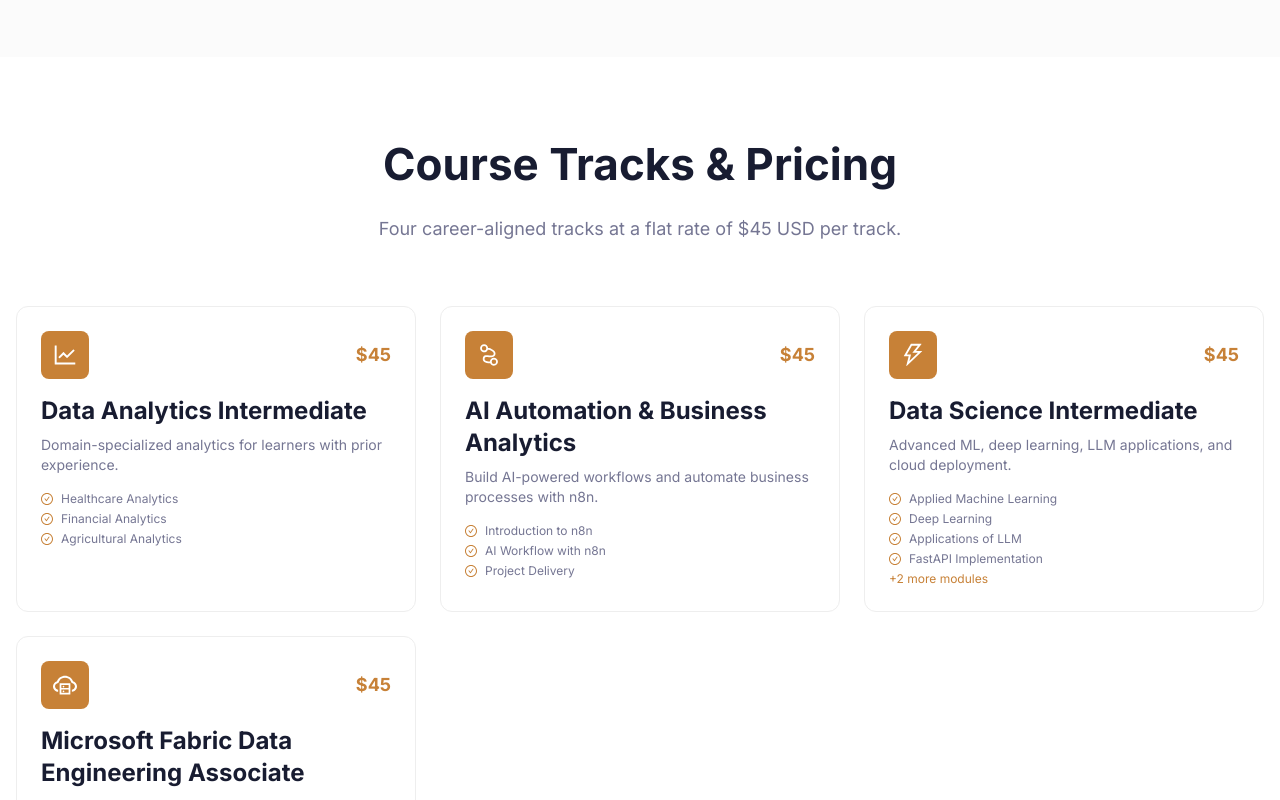
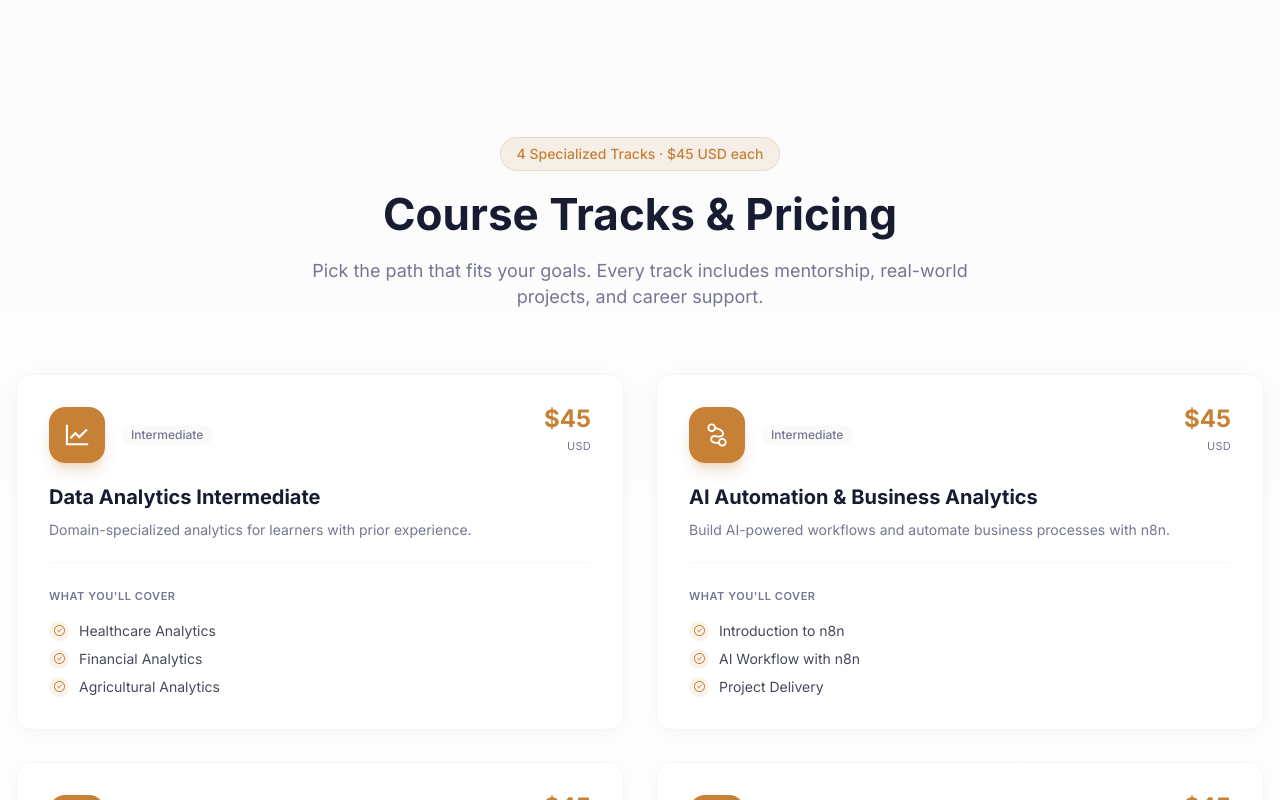
Before and after one commit to tracie96/dataverse, a Next.js app: page /internship-cohort5 in a window 1280 px wide. Shown: the part 1400-2200 px from the top of the page. Built offline with nearby package versions, Linux system fonts and the light colour scheme.

Commit message:
update layout

```diff
--- a/app/(site)/internship-cohort5/page.tsx
+++ b/app/(site)/internship-cohort5/page.tsx
@@ -140,43 +140,76 @@
       </section>
 
       {/* Tracks */}
-      <section className="py-20 bg-white dark:bg-black">
+      <section className="py-20 bg-gradient-to-b from-alabaster via-white to-alabaster dark:from-black dark:via-blacksection dark:to-black">
         <div className="max-w-c-1390 mx-auto px-4">
           <div className="text-center mb-16">
-            <h2 className="text-sectiontitle2 md:text-sectiontitle3 font-bold text-black dark:text-white mb-6">
+            <span className="inline-block mb-4 px-4 py-1.5 rounded-full text-sm font-medium bg-titlebg/10 text-titlebg border border-titlebg/20">
+              4 Specialized Tracks · $45 USD each
+            </span>
+            <h2 className="text-sectiontitle2 md:text-sectiontitle3 font-bold text-black dark:text-white mb-4">
               Course Tracks & Pricing
             </h2>
-            <p className="text-metatitle3 text-waterloo dark:text-manatee max-w-3xl mx-auto">
-              Four career-aligned tracks at a flat rate of $45 USD per track.
+            <p className="text-metatitle3 text-waterloo dark:text-manatee max-w-2xl mx-auto">
+              Pick the path that fits your goals. Every track includes mentorship, real-world projects, and career support.
             </p>
           </div>
-          <div className="grid grid-cols-1 md:grid-cols-2 lg:grid-cols-3 gap-6">
+
+          <div className="grid grid-cols-1 md:grid-cols-2 gap-6 lg:gap-8">
             {COHORT5_TRACK_LIST.map((track) => {
               const Icon = trackIcons[track.id] || ReadOutlined;
               return (
                 <div
                   key={track.id}
-                  className="group bg-white dark:bg-blacksection border border-stroke dark:border-strokedark rounded-xl p-6 hover:shadow-solid-7 transition-all hover:-translate-y-1"
+                  className="group relative flex flex-col overflow-hidden rounded-2xl border border-stroke/50 dark:border-strokedark/50 bg-white/80 dark:bg-blacksection/80 backdrop-blur-sm p-6 lg:p-8 shadow-[0_4px_24px_rgba(0,0,0,0.04)] dark:shadow-[0_4px_24px_rgba(0,0,0,0.25)] transition-all duration-300 hover:-translate-y-1.5 hover:shadow-[0_20px_40px_rgba(199,129,55,0.12)] dark:hover:shadow-[0_20px_40px_rgba(199,129,55,0.08)] hover:border-titlebg/30"
                 >
-                  <div className="flex items-center justify-between mb-4">
-                    <div className="w-12 h-12 bg-titlebg rounded-lg flex items-center justify-center">
-                      <Icon className="text-white" style={{ fontSize: 24 }} />
+                  <div className="absolute inset-x-0 top-0 h-0.5 bg-gradient-to-r from-transparent via-titlebg to-transparent opacity-0 group-hover:opacity-100 transition-opacity duration-300" />
+
+                  <div className="flex items-start justify-between gap-4 mb-5">
+                    <div className="flex items-center gap-4">
+                      <div className="relative flex h-14 w-14 shrink-0 items-center justify-center rounded-2xl bg-gradient-to-br from-titlebg to-titlebgdark shadow-lg shadow-titlebg/25 group-hover:scale-105 transition-transform duration-300">
+                        <Icon className="text-white" style={{ fontSize: 26 }} />
                       </div>
-                    <span className="text-titlebg font-bold text-lg">${COHORT5_META.programFeeUsd}</span>
+                      <span className="inline-flex items-center rounded-full px-2.5 py-0.5 text-xs font-medium capitalize bg-stroke/30 dark:bg-strokedark/50 text-waterloo dark:text-manatee">
+                        {track.level}
+                      </span>
                     </div>
-                  <h3 className="text-itemtitle2 font-bold text-black dark:text-white mb-2">{track.name}</h3>
-                  <p className="text-sm text-waterloo dark:text-manatee mb-4">{track.description}</p>
-                  <ul className="space-y-1">
+                    <div className="text-right shrink-0">
+                      <div className="text-2xl font-bold text-titlebg leading-none">
+                        ${COHORT5_META.programFeeUsd}
+                      </div>
+                      <div className="text-[11px] text-waterloo dark:text-manatee mt-0.5 uppercase tracking-wide">
+                        USD
+                      </div>
+                    </div>
+                  </div>
+
+                  <h3 className="text-lg lg:text-xl font-bold text-black dark:text-white mb-2 group-hover:text-titlebg dark:group-hover:text-titlebg transition-colors duration-300">
+                    {track.name}
+                  </h3>
+                  <p className="text-sm text-waterloo dark:text-manatee leading-relaxed mb-5 flex-grow">
+                    {track.description}
+                  </p>
+
+                  <div className="pt-5 border-t border-stroke/40 dark:border-strokedark/40">
+                    <p className="text-[11px] font-semibold uppercase tracking-wider text-waterloo dark:text-manatee mb-3">
+                      What you&apos;ll cover
+                    </p>
+                    <ul className="space-y-2">
                       {track.skills.slice(0, 4).map((skill, i) => (
-                      <li key={i} className="flex items-start gap-2 text-xs text-waterloo dark:text-manatee">
-                        <CheckCircleOutlined className="text-titlebg mt-0.5 flex-shrink-0" style={{ fontSize: 12 }} />
+                        <li key={i} className="flex items-center gap-2.5 text-sm text-black/80 dark:text-white/80">
+                          <span className="flex h-5 w-5 shrink-0 items-center justify-center rounded-full bg-titlebg/10">
+                            <CheckCircleOutlined className="text-titlebg" style={{ fontSize: 11 }} />
+                          </span>
                           {skill}
                         </li>
                       ))}
                       {track.skills.length > 4 && (
-                      <li className="text-xs text-titlebg">+{track.skills.length - 4} more modules</li>
+                        <li className="pl-7 text-xs font-medium text-titlebg">
+                          +{track.skills.length - 4} more modules
+                        </li>
                       )}
                     </ul>
+                  </div>
                 </div>
               );
             })}
```
Lines whose indentation alone changed are shown as unchanged.
